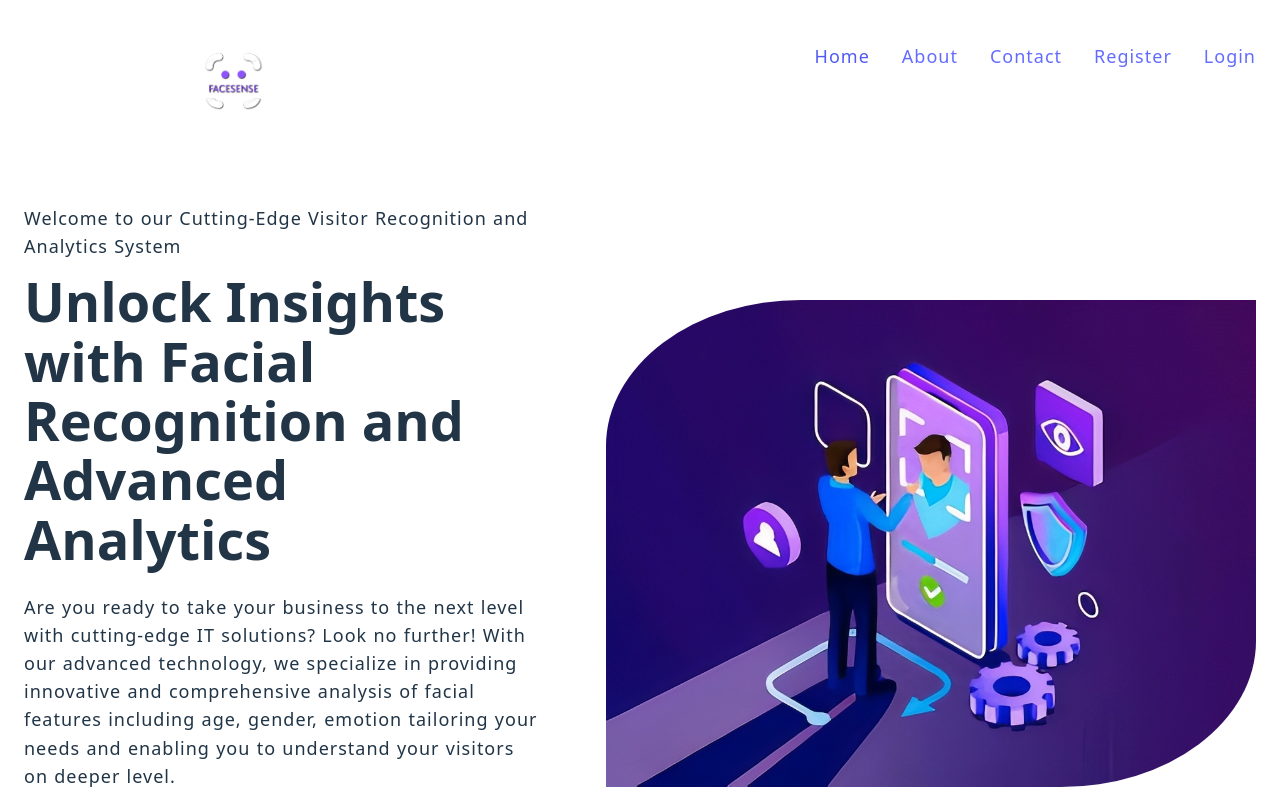
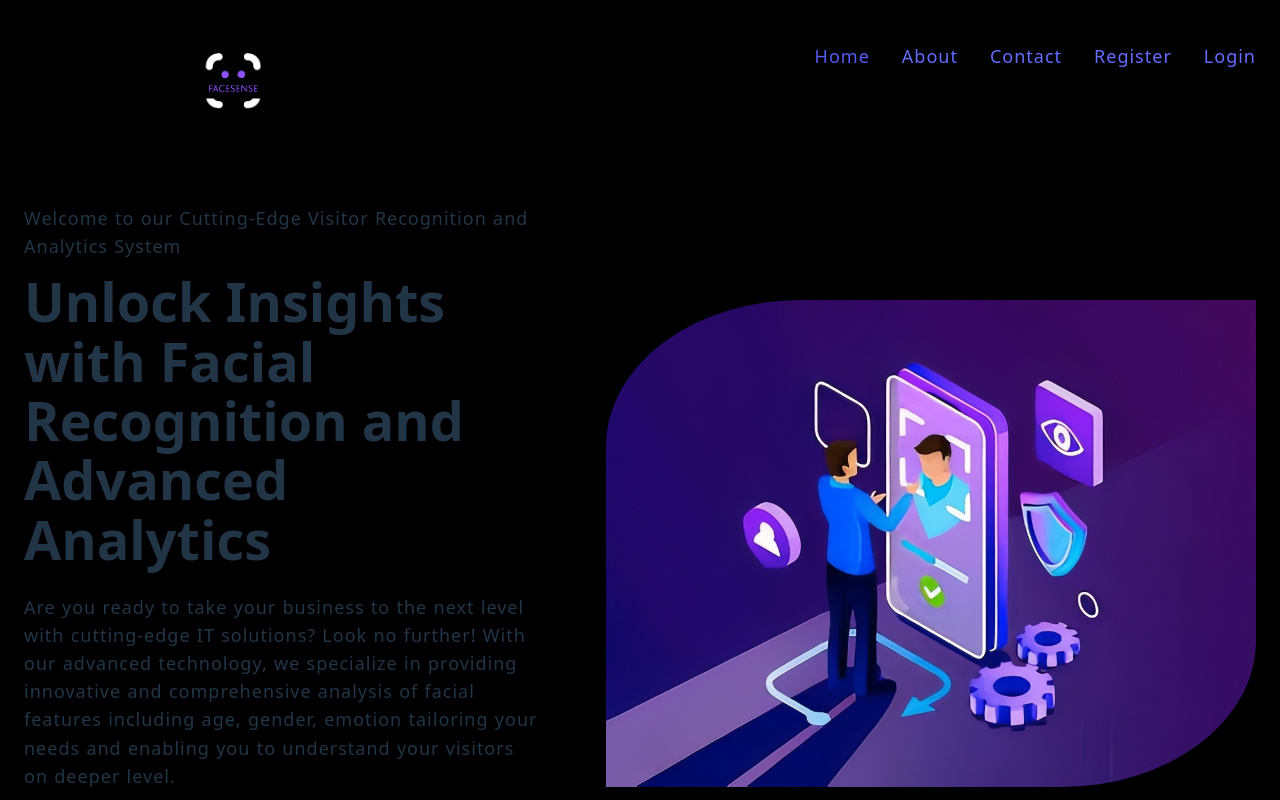
Before and after one commit to pateltisha24/Visitor-Management-System, a React (Vite) app in the folder web/client/: page / in a window 1280 px wide. Shown: the top 800 px of the page. Built offline with nearby package versions, Linux system fonts and the light colour scheme.

Commit message:
Descriptive message about the changes

```diff
--- a/web/client/src/index.css
+++ b/web/client/src/index.css
@@ -27,6 +27,7 @@ body {
   place-items: center; */
   /* min-width: 32rem; */
   min-height: 100vh;
+  background-color: var(--bg-dark);
 }
 
 
```
